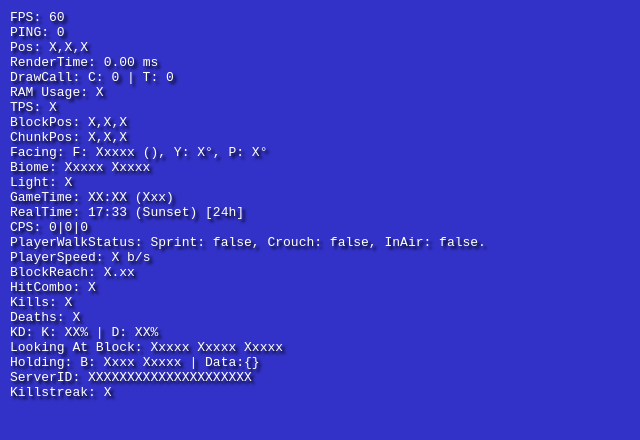
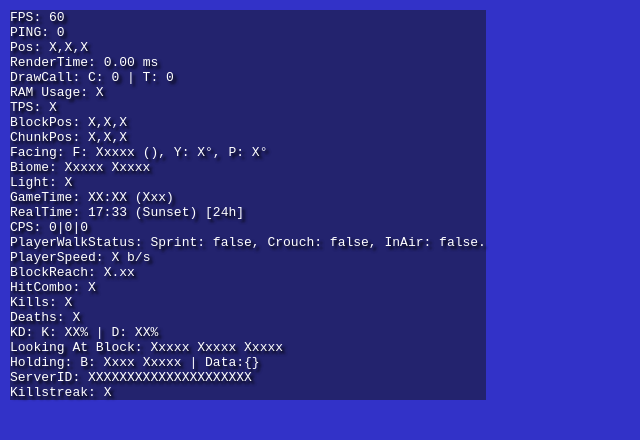
Before and after one commit to matwindow/MatVoxel, a plain HTML site: page index.html in a window 1280 px wide. Shown: the whole page, without its empty margins (0-640 px from the left). Drawn offline with Linux system fonts and the light colour scheme.

Commit message:
Add background color to .t-hud class

```diff
--- a/0000.css
+++ b/0000.css
@@ -22,3 +22,6 @@ html, body {
   pointer-events: none;
   text-shadow: 3px 3px 3px black;
 }
+.t-hud {
+  background-color:rgba(20,20,20,0.5)
+}
```
